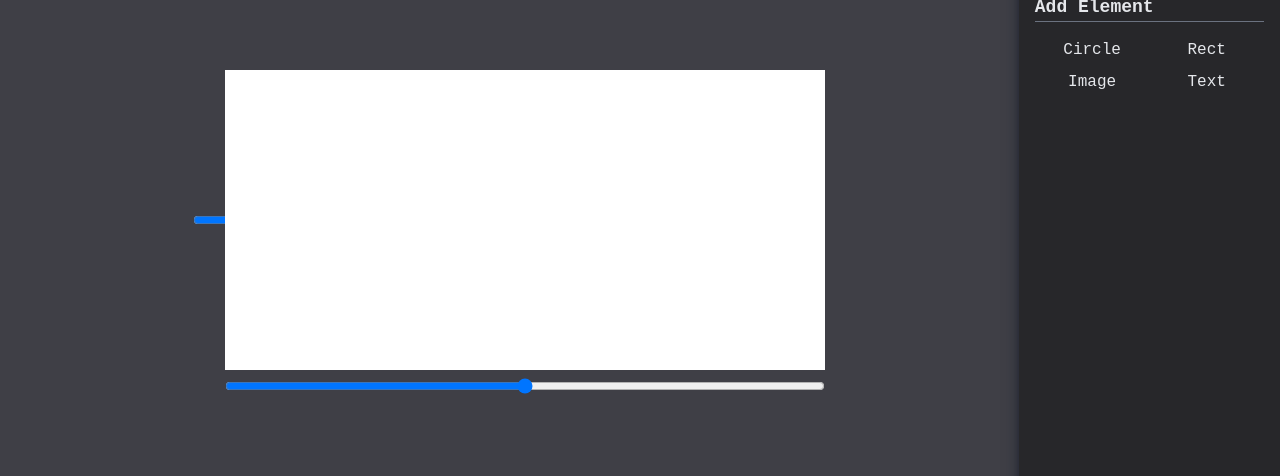
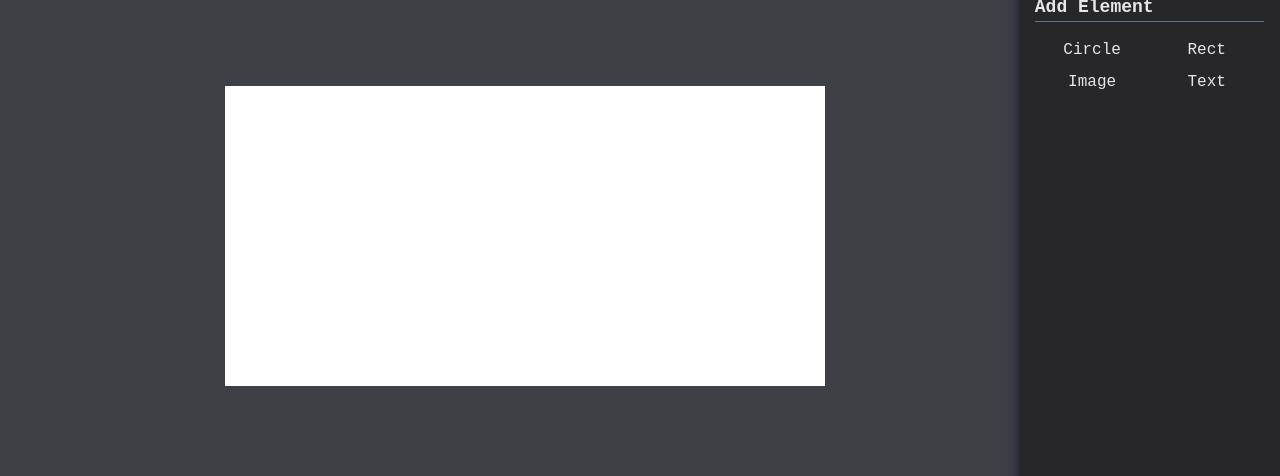
Before and after one commit to caickdias/background-generator, a React (Create React App) app: page / in a window 1280 px wide. Shown: the part 152-628 px from the top of the page. Built offline with nearby package versions, Linux system fonts and the light colour scheme.

Commit message:
width slider working

```diff
--- a/src/components/Canvas.jsx
+++ b/src/components/Canvas.jsx
@@ -5,14 +5,14 @@ import { Stage, Layer, Rect } from 'react-konva';
 
 const Canvas = () => {
 
-  const { bgColor, elements, selectedElementId, setSelectedElementId } = useContext(AppContext);
+  const { bgColor, elements, selectedElementId, setSelectedElementId, canvasSize } = useContext(AppContext);
 
   const handleSelectObject = id => {
     setSelectedElementId(id);
   }
 
   return (
-    <Stage width={600} height={300} style={{ backgroundColor: bgColor }}>
+    <Stage width={canvasSize.width} height={canvasSize.height} style={{ backgroundColor: bgColor }}>
       <Layer>
         {
           elements?.map(element => {
--- a/src/components/_layout/Main.jsx
+++ b/src/components/_layout/Main.jsx
@@ -1,10 +1,38 @@
-import React from 'react'
+import React, { useContext, useState, useEffect } from 'react'
+
+import AppContext from '../../context/AppContext';
 
 import Canvas from '../Canvas'
-import SizeOptions from '../SizeOptions';
-
 
 const Main = () => {
+
+  const { elements, setElements, selectedElementId, canvasSize } = useContext(AppContext);
+  const [width, setWidth] = useState(200);
+
+  useEffect(() => {
+    const selected = elements.find(element => element.id == selectedElementId) || '';
+
+    setWidth(selected.width || selected.radius || selected.fontSize)
+  }, [selectedElementId]);
+
+  const handleChangeWidth = event => {
+    const value = event.target.value;
+
+    const index = elements.findIndex(element => element.id == selectedElementId);
+    const updatedElement = {
+        ...elements[index],
+        width: width
+    }
+    const updatedElements = elements.map((element) => {
+        if(element.id == updatedElement.id){
+            return updatedElement;
+        }
+        return {...element};
+    });
+    setElements(updatedElements);
+    setWidth(value);
+  }
+
   return (
     <div className='flex flex-col justify-center items-center h-full w-full max-w-[80%] py-12'>
 
@@ -12,15 +40,27 @@ const Main = () => {
       <div className='flex flex-col'>
 
         <div className='flex flex-row'>
-          <div className='h-full w-8'>
-            <input orient="vertical" className='h-full bg-transparent' type='range' />
-          </div>
+
+        <div className='h-full w-8'>
+          { selectedElementId &&
+              <input orient="vertical" className='h-full bg-transparent' type='range' />
+          }
+        </div>
 
           <Canvas />
         </div>
 
-        <div className='w-full h-12 pl-8 mt-2'>
-          <input className='w-full bg-transparent' type='range' />
+        <div className='w-full h-6 pt-2 pl-8'>
+          { selectedElementId &&
+            <input
+              className='w-full bg-transparent'
+              type='range'
+              min={1}
+              max={canvasSize.width}
+              value={width}
+              onChange={handleChangeWidth}
+            />
+          }
         </div>
 
       </div>
--- a/src/context/AppProvider.jsx
+++ b/src/context/AppProvider.jsx
@@ -1,13 +1,19 @@
 import React, { useState, useRef } from 'react';
 
 import AppContext from './AppContext';
+
+const CANVAS_WIDTH = 600;
+const CANVAS_HEIGHT = 300;
 
 const AppProvider = ({ children }) => {
 
     const [bgColor, setBgColor] = useState('#fff');
     const [elements, setElements] = useState([]);
     const [selectedElementId, setSelectedElementId] = useState('');
-    const [refresh, setRefresh] = useState(true);
+    const [canvasSize, setCanvasSize] = useState({ width: CANVAS_WIDTH, height: CANVAS_HEIGHT })
+    const [currentSize, setCurrentSize] = useState({ width: CANVAS_WIDTH, height: CANVAS_HEIGHT });
+
+    const [age, setAge] = useState(10);
 
     return(
         <AppContext.Provider value={{
@@ -16,7 +22,11 @@ const AppProvider = ({ children }) => {
             elements,
             setElements,
             selectedElementId,
-            setSelectedElementId
+            setSelectedElementId,
+            canvasSize,
+            setCanvasSize,
+            currentSize,
+            setCurrentSize,
         }}>
             { children }
         </AppContext.Provider>
```
